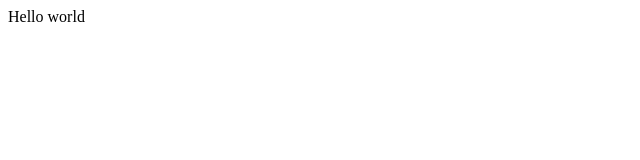
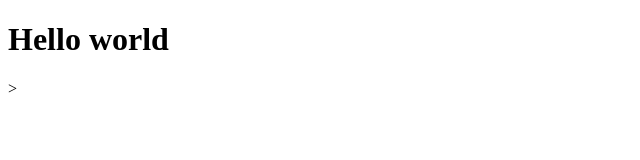
Before and after one commit to Pasha0923/goit-markup-hw-01, a plain HTML site: page index.html in a window 1280 px wide. Shown: the whole page, without its empty margins (0-640 px from the left). Drawn offline with Linux system fonts and the light colour scheme.

Commit message:
Update index.html

```diff
--- a/index.html
+++ b/index.html
@@ -6,6 +6,6 @@
     <title>Document</title>
 </head>
 <body>
-<header>Hello world</header>
+<h1>Hello world</h1>>
 </body>
 </html>
```
